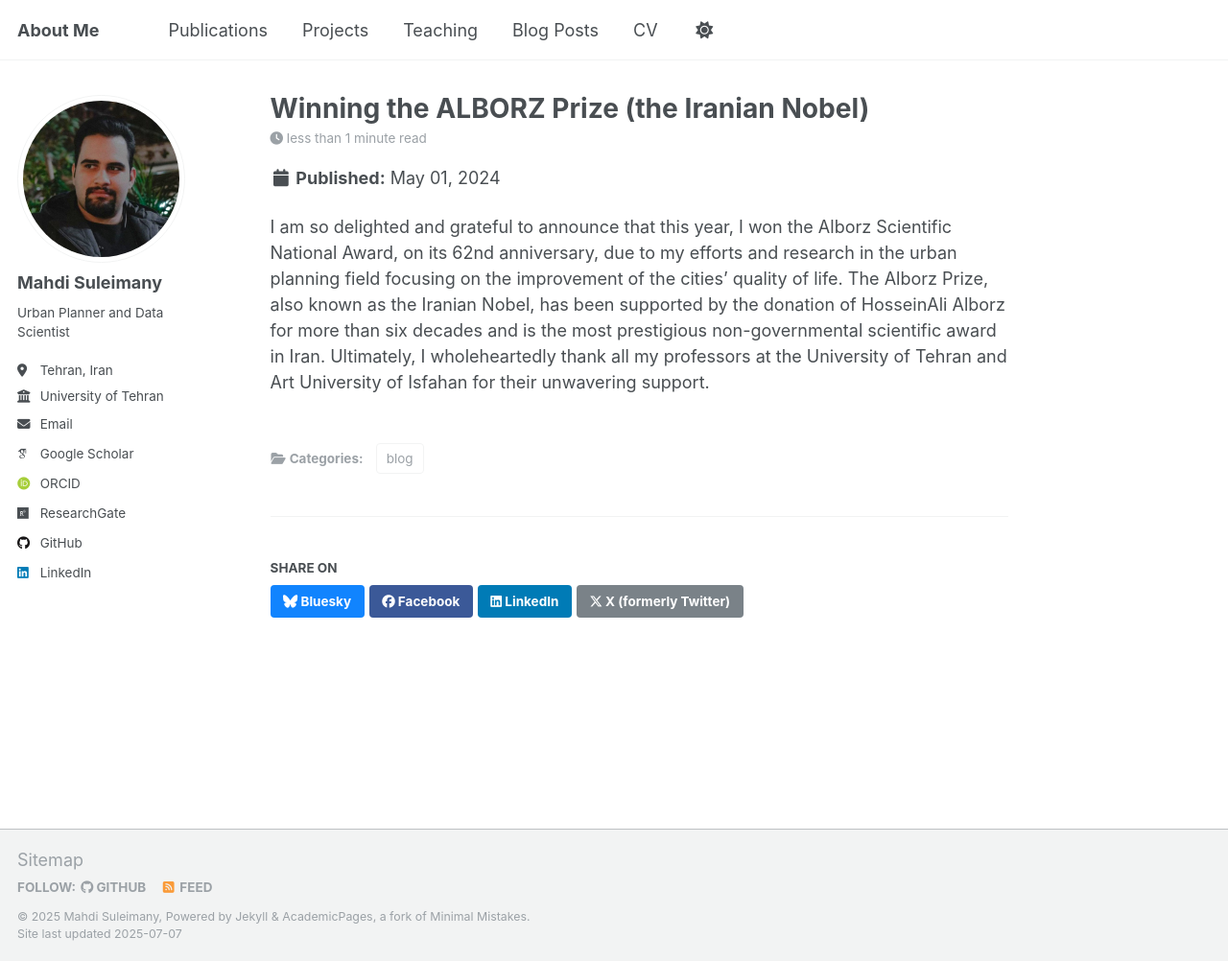
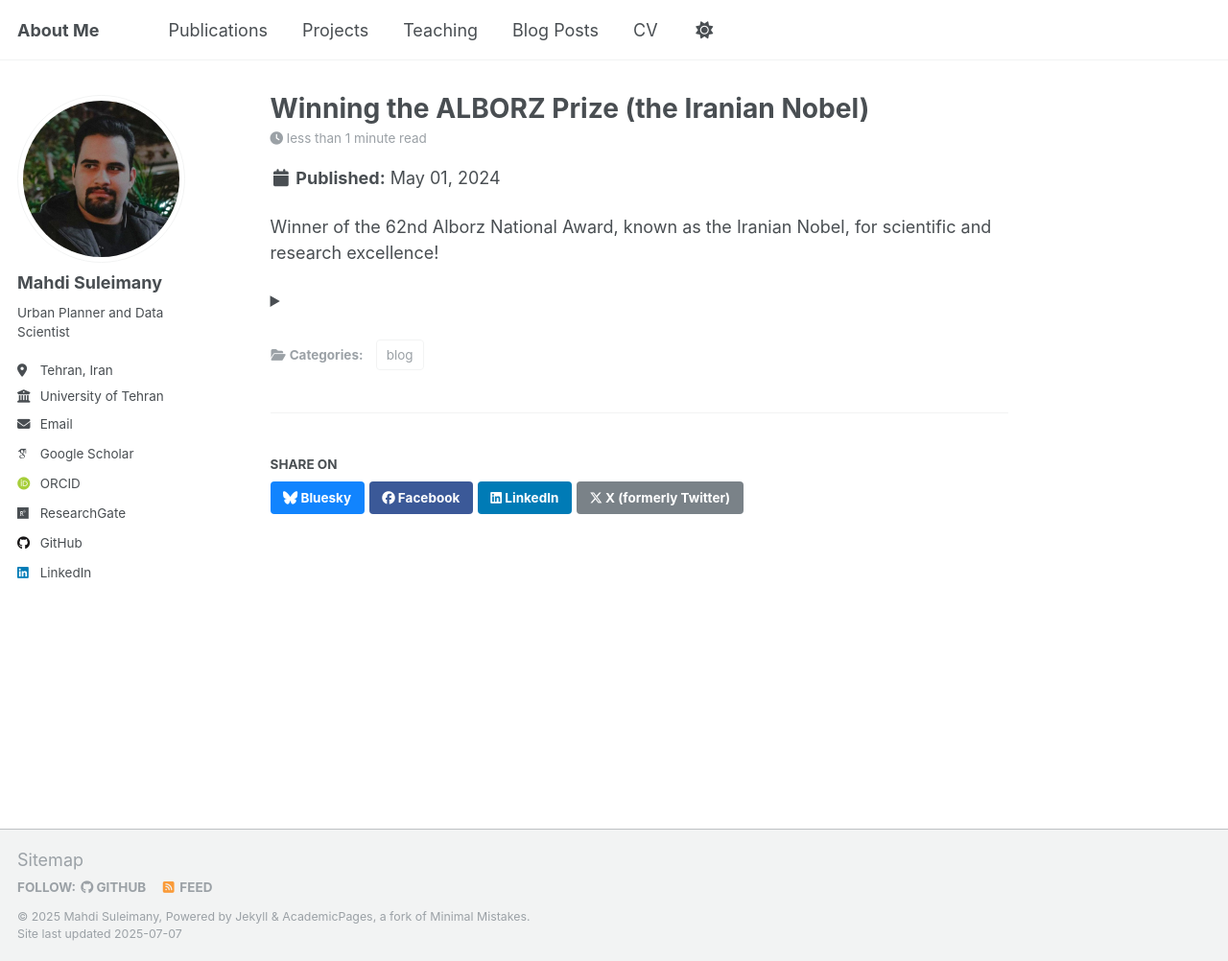
Before and after one commit to mo-soleimani/mo-soleimani.github.io, a Jekyll site: the page built from _posts/2024-05-01-alborz.md, in a window 1280 px wide and 1002 px high. Shown: the whole window at 96% size. Built offline with Jekyll 4.4.1, drawn with Linux system fonts in a browser that asks for light colours; some web fonts are replaced.

Commit message:
Update 2024-05-01-alborz.md

```diff
--- a/_posts/2024-05-01-alborz.md
+++ b/_posts/2024-05-01-alborz.md
@@ -5,4 +5,11 @@ categories: blog
 layout: single
 ---
 
+Winner of the 62nd Alborz National Award, known as the Iranian Nobel, for scientific and research excellence!
+
+<details>
+<summary><strong></strong></summary>
+
 I am so delighted and grateful to announce that this year, I won the Alborz Scientific National Award, on its 62nd anniversary, due to my efforts and research in the urban planning field focusing on the improvement of the cities' quality of life. The Alborz Prize, also known as the Iranian Nobel, has been supported by the donation of HosseinAli Alborz for more than six decades and is the most prestigious non-governmental scientific award in Iran. Ultimately, I wholeheartedly thank all my professors at the University of Tehran and Art University of Isfahan for their unwavering support.
+
+</details>
```
